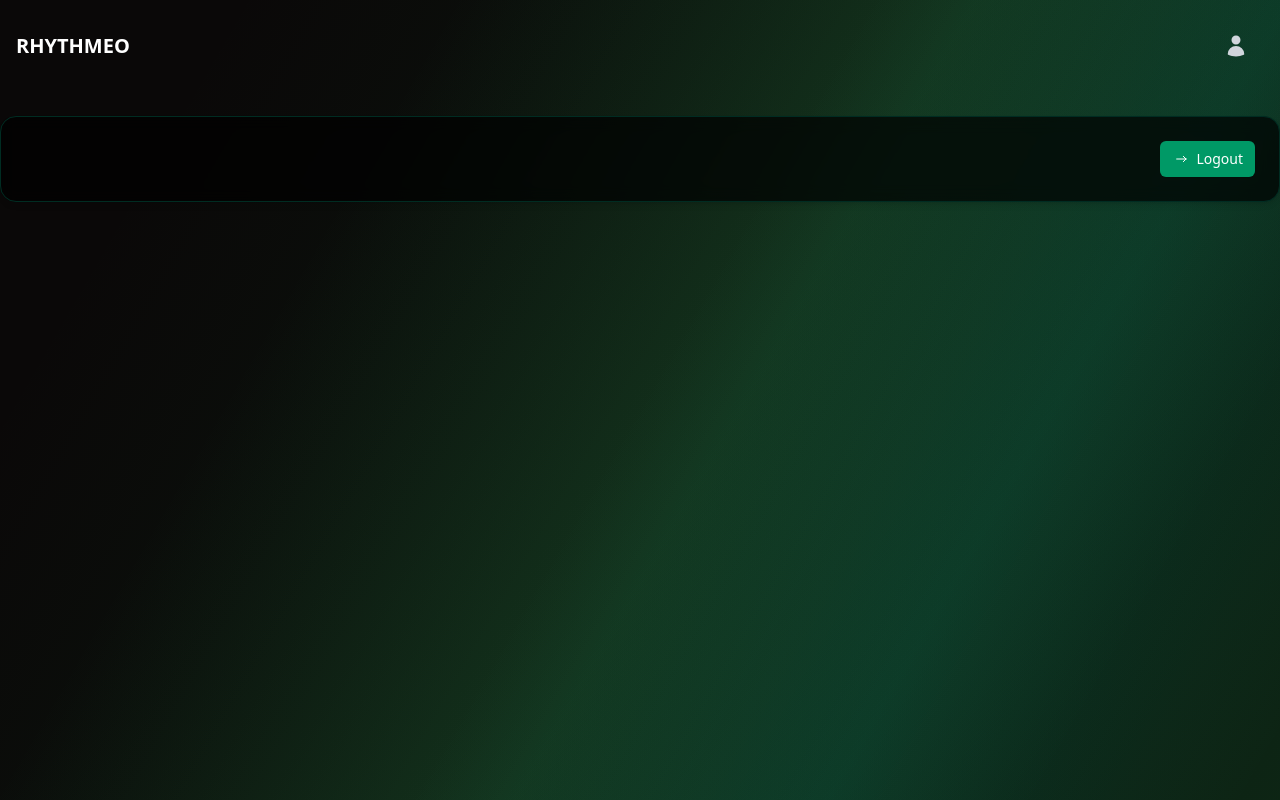
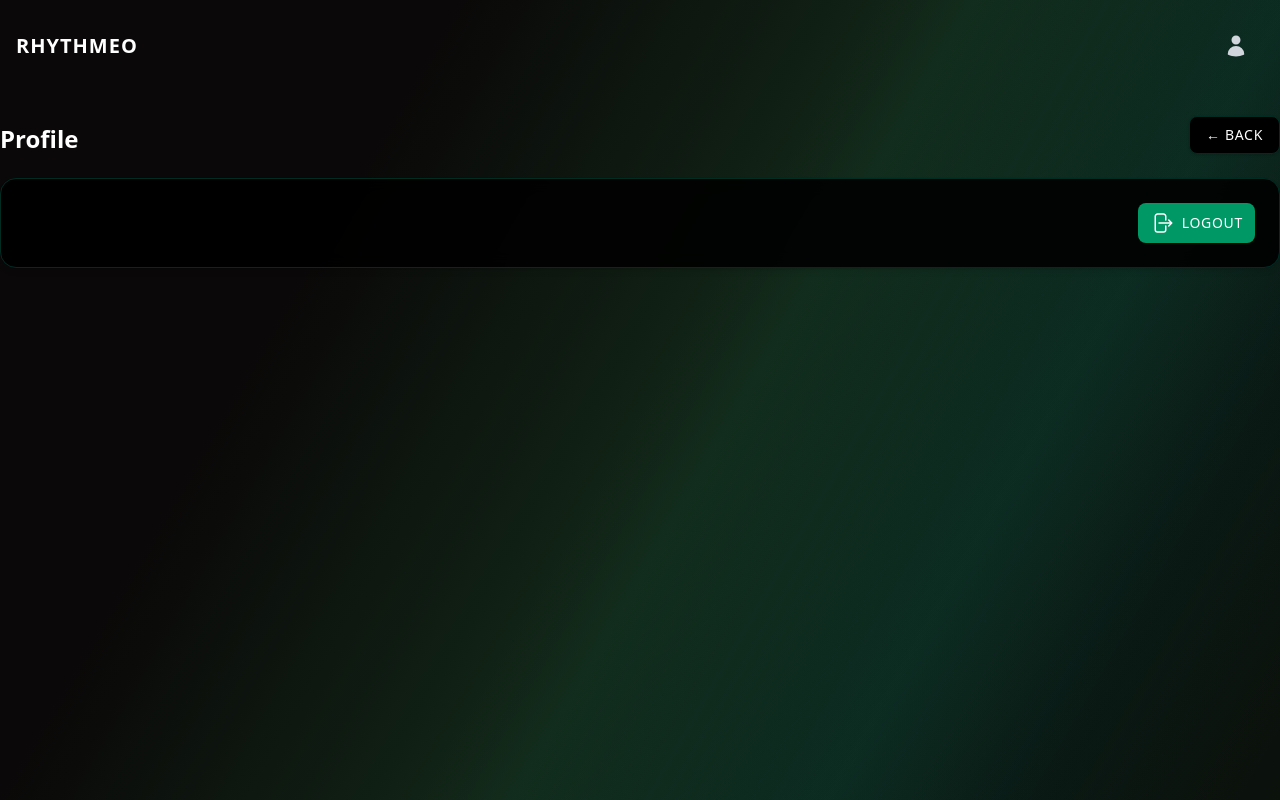
Before and after one commit to dusanvelickovic/Rhythmeo, an Angular app: page /profile in a window 1280 px wide. Built offline with nearby package versions, Linux system fonts and the light colour scheme; no server answers; sample sign-in values are in the browser's storage.

Commit message:
feat(Profile page): added title and go back button

```diff
--- a/src/app/app.html
+++ b/src/app/app.html
@@ -7,7 +7,7 @@
     <div style="position:absolute;inset:0;background:rgba(0,0,0,0.6);pointer-events:none;z-index: -1;"></div>
 </div>
 
-<div class="absolute inset-0">
+<div class="absolute inset-0 overflow-hidden">
     @if (authService.isAuthenticated()) {
         <app-navigation></app-navigation>
     }
--- a/src/app/components/navigation/navigation.html
+++ b/src/app/components/navigation/navigation.html
@@ -1,6 +1,6 @@
 <nav class="w-full bg-transparent p-4 py-8">
     <div class="container mx-auto flex justify-between items-center">
-        <a routerLink="/home" class="text-white text-xl font-bold uppercase">Rhythmeo</a>
+        <a routerLink="/home" class="text-white text-xl font-bold uppercase tracking-wider">Rhythmeo</a>
         <a routerLink="/profile" class="text-gray-300 hover:text-white mx-4">
             <svg xmlns="http://www.w3.org/2000/svg" viewBox="0 0 24 24" fill="currentColor" class="size-6">
                 <path fill-rule="evenodd" d="M7.5 6a4.5 4.5 0 1 1 9 0 4.5 4.5 0 0 1-9 0ZM3.751 20.105a8.25 8.25 0 0 1 16.498 0 .75.75 0 0 1-.437.695A18.683 18.683 0 0 1 12 22.5c-2.786 0-5.433-.608-7.812-1.7a.75.75 0 0 1-.437-.695Z" clip-rule="evenodd" />
--- a/src/app/login/login.html
+++ b/src/app/login/login.html
@@ -5,10 +5,10 @@
         <h2 class="text-5xl font-bold mb-10 text-center">Rhythmeo</h2>
         <button
             (click)="loginWithSpotify()"
-            class="flex items-center justify-center gap-4 bg-[#1DB954] text-white px-12 py-4 rounded-full font-semibold text-lg transition-all duration-300 ease-in-out transform hover:scale-105"
+            class="flex cursor-pointer items-center justify-center gap-4 bg-[#1DB954] text-white px-12 py-4 rounded-full font-semibold text-lg transition-all duration-300 ease-in-out transform hover:scale-105"
         >
             <img
-                src="https://upload.wikimedia.org/wikipedia/commons/1/19/Spotify_logo_without_text.svg"
+                src="https://www.edigitalagency.com.au/wp-content/uploads/Spotify-icon-black-png-large-size.png"
                 alt="Spotify"
                 class="w-7 h-7"
             />
--- a/src/app/profile/profile.html
+++ b/src/app/profile/profile.html
@@ -1,5 +1,14 @@
 <div class="container mx-auto py-6">
-    <div class="bg-black/70 backdrop-blur-sm rounded-2xl overflow-hidden shadow-md border-1 border-emerald-950">
+    <div class="flex w-full justify-between items-center">
+        <h1 class="text-2xl font-bold text-white mb-4">Profile</h1>
+        <a routerLink="/home"
+            class="bg-black border-1 border-emerald-950 hover:border-emerald-900 cursor-pointer px-4 py-2 rounded-lg text-sm font-medium shadow-sm transition mb-6 text-white uppercase tracking-wider"
+        >
+            &larr; Back
+        </a>
+    </div>
+
+    <div class="bg-black/90 backdrop-blur-sm rounded-2xl overflow-hidden shadow-md border-1 border-emerald-950">
         <!-- Header: avatar + basic info + logout -->
         <div class="px-6 py-6 flex items-center gap-4">
             @if (user?.profileImage !== null) {
@@ -17,9 +26,12 @@
             <button
                 type="button"
                 (click)="logout()"
-                class="ml-2 cursor-pointer text-white inline-flex items-center gap-2 bg-emerald-600 hover:bg-emerald-500 px-3 py-2 rounded-md text-sm font-medium shadow-sm transition">
-                <svg class="w-4 h-4" fill="none" stroke="currentColor" viewBox="0 0 24 24" aria-hidden="true"><path stroke-linecap="round" stroke-linejoin="round" stroke-width="1.5" d="M17 16l4-4m0 0l-4-4m4 4H7"/></svg>
-                <span>Logout</span>
+                class="ml-2 cursor-pointer text-white inline-flex items-center gap-2 bg-emerald-600 hover:bg-emerald-500 px-3 py-2 rounded-lg text-sm font-medium shadow-sm transition"
+            >
+                <svg xmlns="http://www.w3.org/2000/svg" fill="none" viewBox="0 0 24 24" stroke-width="1.5" stroke="currentColor" class="size-6">
+                    <path stroke-linecap="round" stroke-linejoin="round" d="M15.75 9V5.25A2.25 2.25 0 0 0 13.5 3h-6a2.25 2.25 0 0 0-2.25 2.25v13.5A2.25 2.25 0 0 0 7.5 21h6a2.25 2.25 0 0 0 2.25-2.25V15m3 0 3-3m0 0-3-3m3 3H9" />
+                </svg>
+                <span class="uppercase tracking-wider">Logout</span>
             </button>
         </div>
     </div>
--- a/src/app/profile/profile.ts
+++ b/src/app/profile/profile.ts
@@ -2,10 +2,13 @@ import {Component, OnInit} from '@angular/core';
 import {UserService} from '../core/services/user.service';
 import {User} from '../core/types/user';
 import {AuthService} from '../core/services/auth.service';
+import {RouterLink} from '@angular/router';
 
 @Component({
   selector: 'app-profile',
-  imports: [],
+    imports: [
+        RouterLink
+    ],
   templateUrl: './profile.html',
 })
 export class Profile implements OnInit{
```
Also changed, not shown: 1 other file (tests, documents, lock files or other folders).
